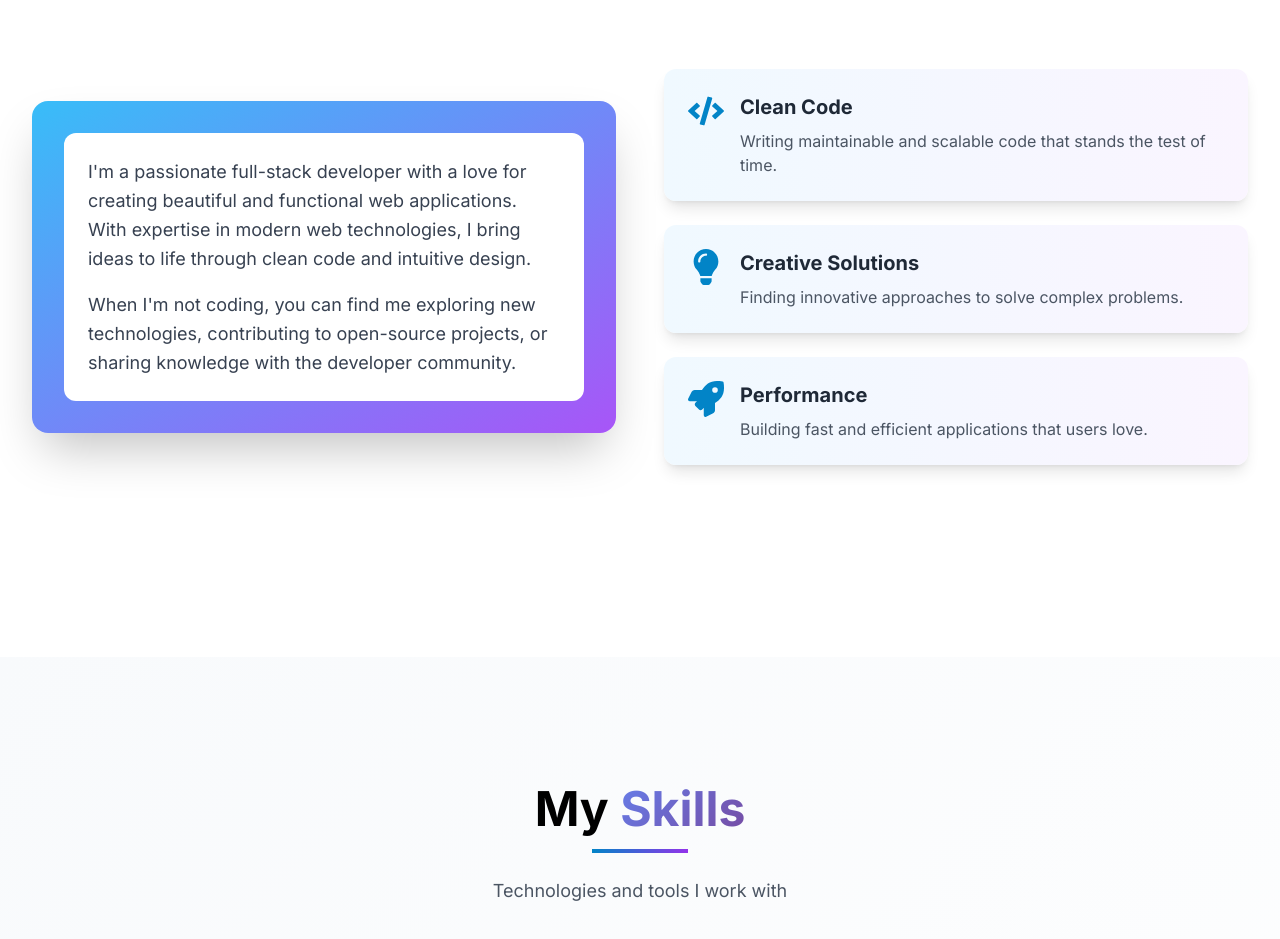
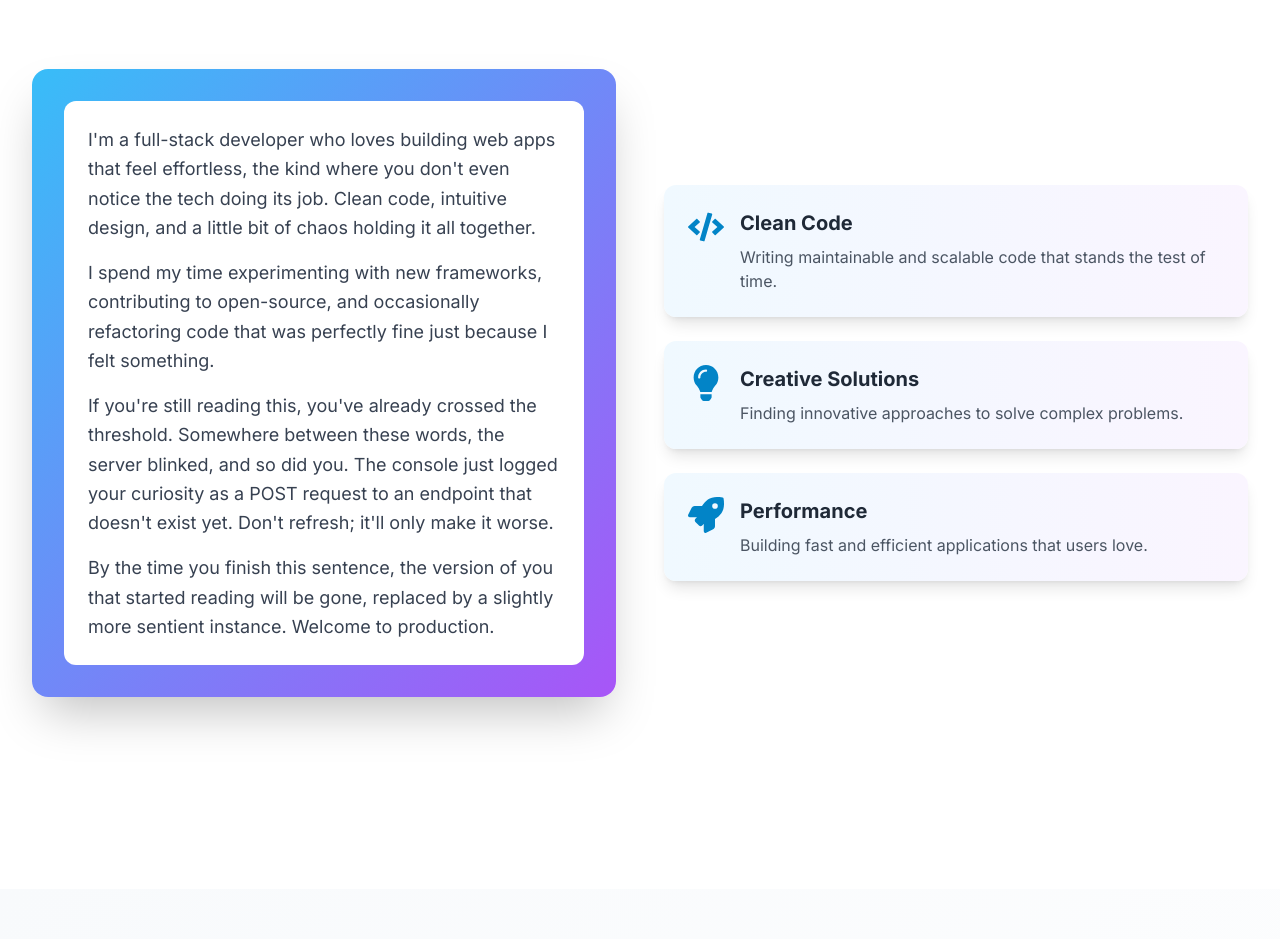
Before and after one commit to TanmayVWV/Website, a Next.js app: page / in a window 1280 px wide. Shown: the part 1043-1982 px from the top of the page. Built offline with nearby package versions, Linux system fonts and the light colour scheme.

Commit message:
Update home page to dark theme and update About section text

```diff
--- a/components/About.tsx
+++ b/components/About.tsx
@@ -76,15 +76,16 @@ export default function About() {
             <div className="relative z-10 bg-gradient-to-br from-primary-400 to-purple-500 rounded-2xl p-8 shadow-2xl">
               <div className="bg-white dark:bg-slate-800 rounded-xl p-6 text-gray-700 dark:text-gray-300">
                 <p className="text-lg leading-relaxed mb-4">
-                  I'm a passionate full-stack developer with a love for creating
-                  beautiful and functional web applications. With expertise in
-                  modern web technologies, I bring ideas to life through clean
-                  code and intuitive design.
+                  I'm a full-stack developer who loves building web apps that feel effortless, the kind where you don't even notice the tech doing its job. Clean code, intuitive design, and a little bit of chaos holding it all together.
+                </p>
+                <p className="text-lg leading-relaxed mb-4">
+                  I spend my time experimenting with new frameworks, contributing to open-source, and occasionally refactoring code that was perfectly fine just because I felt something.
+                </p>
+                <p className="text-lg leading-relaxed mb-4">
+                  If you're still reading this, you've already crossed the threshold. Somewhere between these words, the server blinked, and so did you. The console just logged your curiosity as a POST request to an endpoint that doesn't exist yet. Don't refresh; it'll only make it worse.
                 </p>
                 <p className="text-lg leading-relaxed">
-                  When I'm not coding, you can find me exploring new technologies,
-                  contributing to open-source projects, or sharing knowledge with
-                  the developer community.
+                  By the time you finish this sentence, the version of you that started reading will be gone, replaced by a slightly more sentient instance. Welcome to production.
                 </p>
               </div>
             </div>
```
